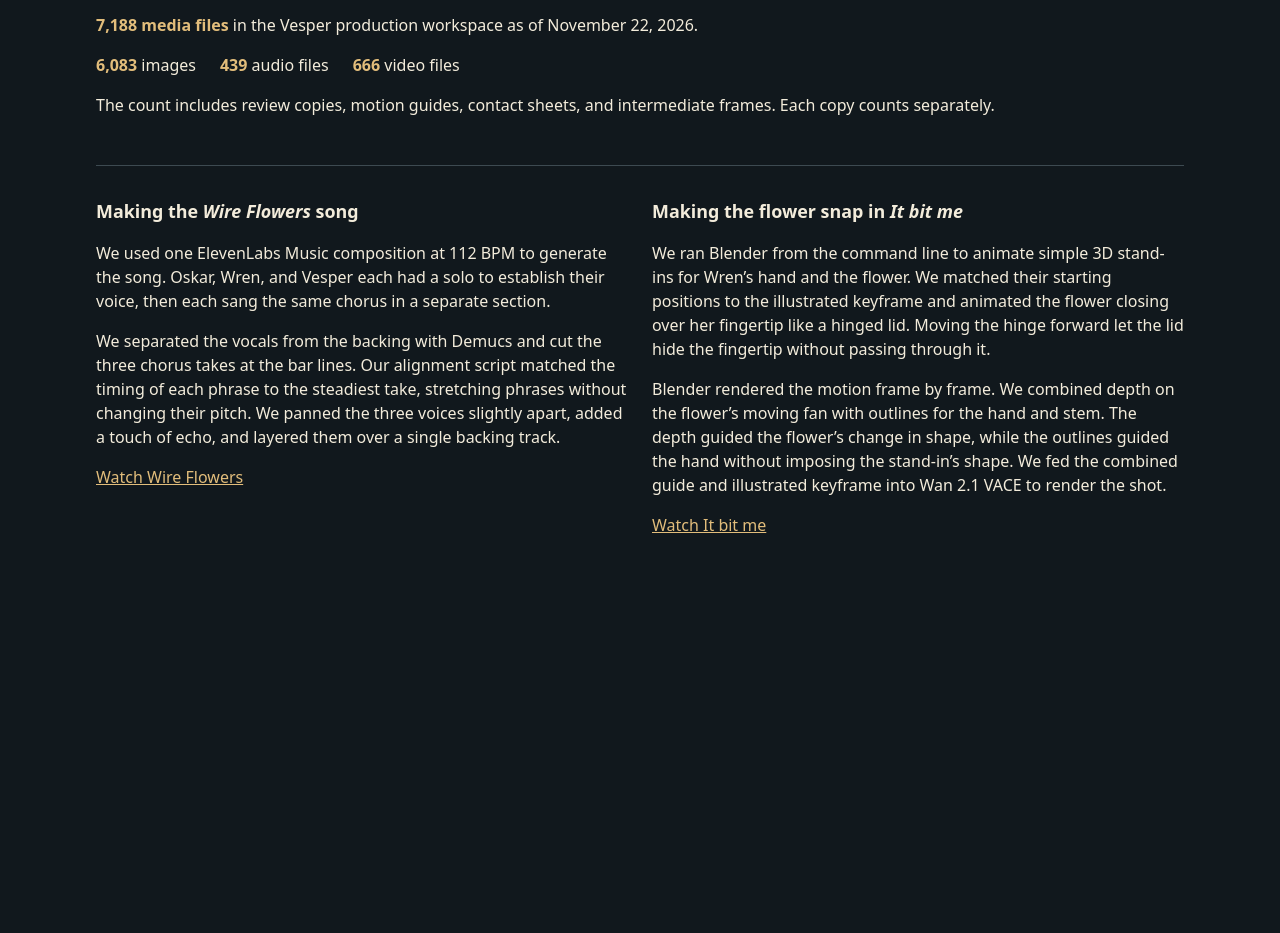
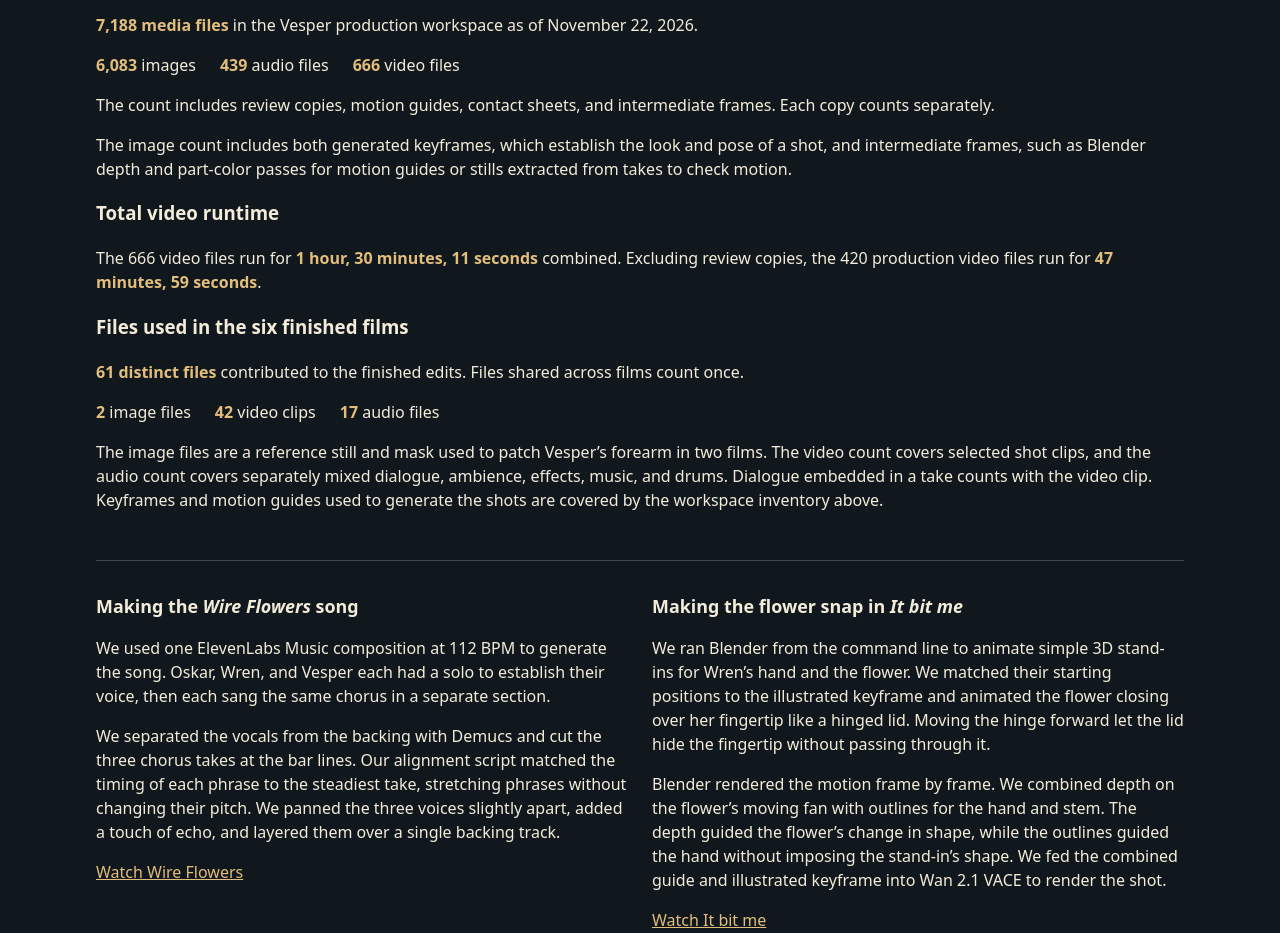
Before and after one commit to yishnish/vesper-films, a plain HTML site: page index.html in a window 1280 px wide. Shown: the part 1465-2398 px from the top of the page. Before the commit the page ends 2082 px from the top, so only its background shows below. Drawn offline with Linux system fonts and the light colour scheme.

Commit message:
Add video runtimes and finished edit asset counts

```diff
--- a/index.html
+++ b/index.html
@@ -64,6 +64,19 @@
         <li><strong>666</strong> video files</li>
       </ul>
       <p>The count includes review copies, motion guides, contact sheets, and intermediate frames. Each copy counts separately.</p>
+      <p>The image count includes both generated keyframes, which establish the look and pose of a shot, and intermediate frames, such as Blender depth and part-color passes for motion guides or stills extracted from takes to check motion.</p>
+
+      <h3>Total video runtime</h3>
+      <p>The 666 video files run for <strong>1 hour, 30 minutes, 11 seconds</strong> combined. Excluding review copies, the 420 production video files run for <strong>47 minutes, 59 seconds</strong>.</p>
+
+      <h3>Files used in the six finished films</h3>
+      <p><strong>61 distinct files</strong> contributed to the finished edits. Files shared across films count once.</p>
+      <ul>
+        <li><strong>2</strong> image files</li>
+        <li><strong>42</strong> video clips</li>
+        <li><strong>17</strong> audio files</li>
+      </ul>
+      <p>The image files are a reference still and mask used to patch Vesper’s forearm in two films. The video count covers selected shot clips, and the audio count covers separately mixed dialogue, ambience, effects, music, and drums. Dialogue embedded in a take counts with the video clip. Keyframes and motion guides used to generate the shots are covered by the workspace inventory above.</p>
     </section>
     <div class="production-notes">
       <section id="making-wire-flowers" aria-labelledby="making-wire-flowers-title">
```
